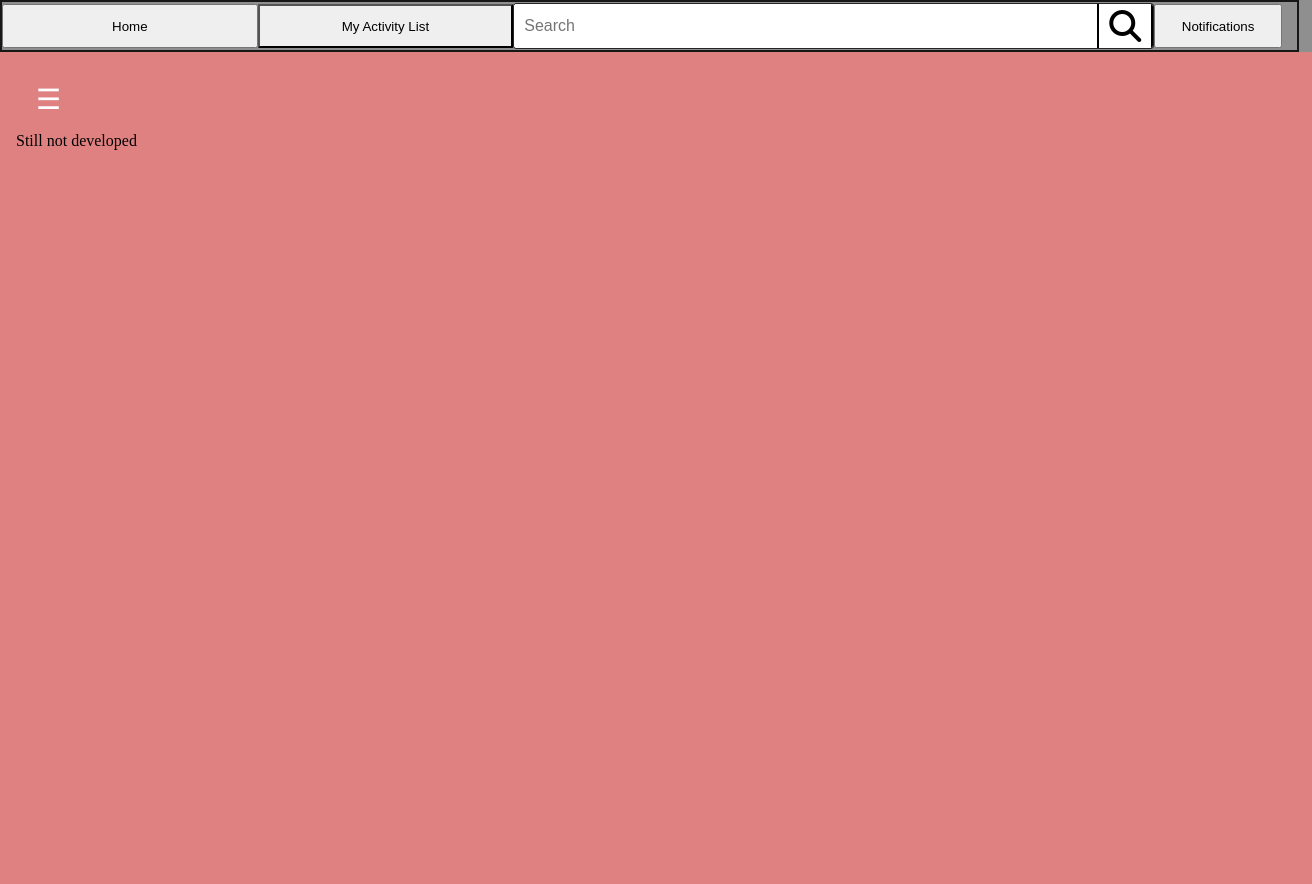
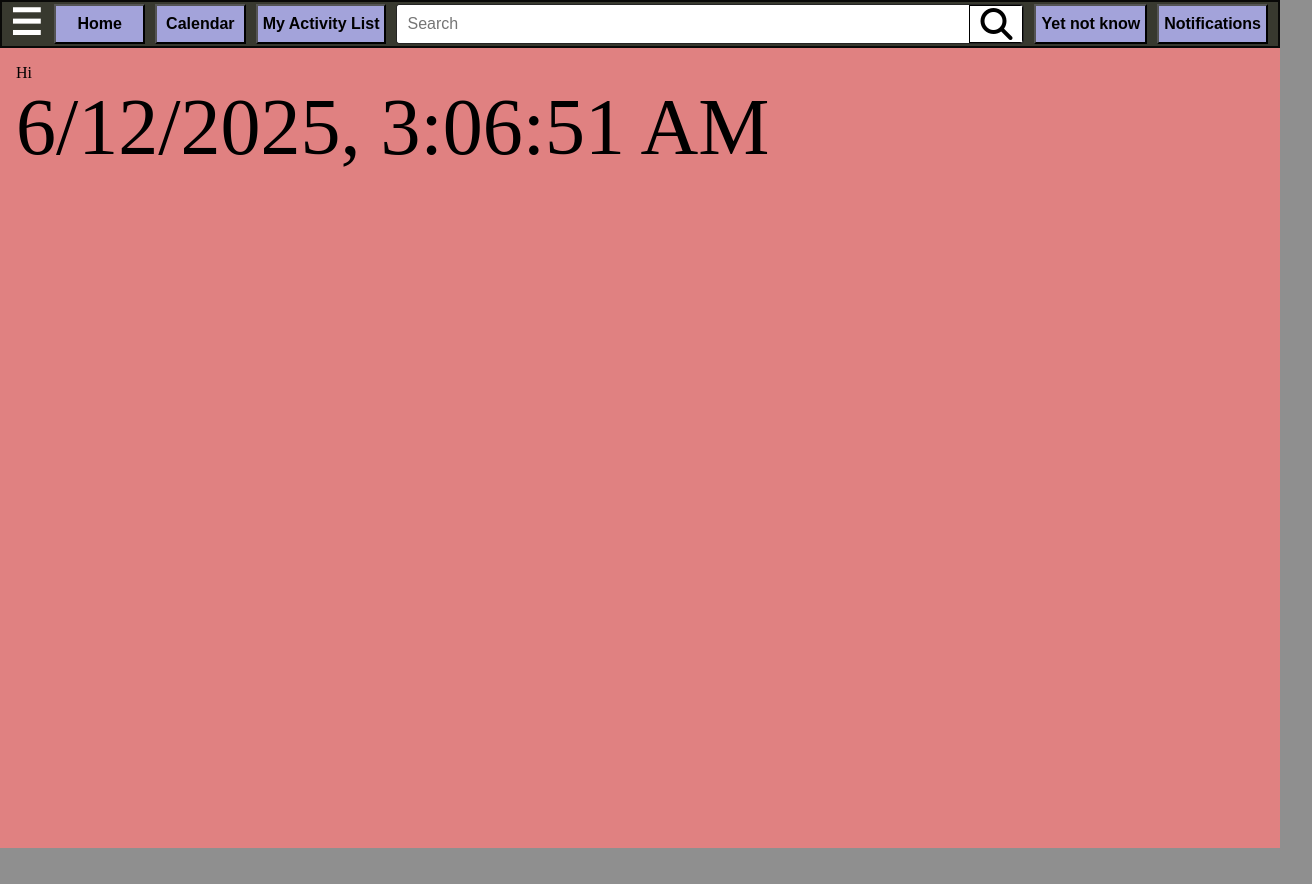
Before and after one commit to Tanaybobbili/MyDayVerse, a React (Vite) app in the folder MyActivities/: page / in a window 1280 px wide. Shown: the whole page, 1312 px wide, since content can reach past the window. After the commit the page ends 848 px from the top, so only its background shows below. Built offline with nearby package versions, Linux system fonts and the light colour scheme.

Commit message:
Adjusted the menu and navbar,added calendar and another button.

```diff
--- a/MyActivities/src/components/Home/Body/Body.css
+++ b/MyActivities/src/components/Home/Body/Body.css
@@ -6,10 +6,10 @@
     width: 100%;
     min-height: 100vh;
 }
-.pageContent{
-    margin-top: 3rem;
-}
 .sidebar{
     color:aqua;
-    top:10px;
+    top:0px;
 }
+.time{
+    font-size:5rem;
+}
--- a/MyActivities/src/components/Home/Body/Body.jsx
+++ b/MyActivities/src/components/Home/Body/Body.jsx
@@ -1,14 +1,21 @@
-import Sidebar from '../Sidebar/Sidebar.jsx';
+import { useEffect, useState } from 'react';
 import './Body.css';
 
 function Body() {
+    const [time, setTime] = useState(new Date());
+
+    useEffect(() => {
+        const timer = setInterval(() => {
+            setTime(new Date());
+        }, 1000);
+
+        return () => clearInterval(timer);
+    }, []);
+
     return (
         <div className="page">
-            <Sidebar />
-            <div className="pageContent">
-                <p>Still not developed</p>
-            </div>
-
+            <p>Hi</p>
+            <p className="time">{time.toLocaleString()}</p>
         </div>
     );
 }
--- a/MyActivities/src/components/Home/Header/Navbar.jsx
+++ b/MyActivities/src/components/Home/Header/Navbar.jsx
@@ -1,25 +1,67 @@
-import {useNavigate} from 'react-router-dom'
+// Navbar.jsx
+import { useNavigate } from 'react-router-dom';
+import React, { useState, useEffect } from 'react';
+import Sidebar from '../Sidebar/Sidebar.jsx';
+
 function Navbar() {
+    const [isSidebarOpen, setIsSidebarOpen] = useState(false);
     const navigate = useNavigate();
-    const handleMyActivityButton = () => {
-        navigate('/myactivities');
-    }
-    const handleHomeButton = () => {
-        navigate('/');
-    }
-    return (<div className = "navbar">
-        <button className = "homebutton" onClick={()=>{handleHomeButton()}}>
-            Home
-        </button>
-        <button className="activities-page-button" onClick={()=>{handleMyActivityButton()}}>
-            My Activity List
-        </button>
-        <div className="search-container"><input id="searchbar" className="searchbar" type="text" placeholder="Search" />
-            <label className="search-icon" htmlFor="searchbar"><i className="fa fa-search"></i></label>
-        </div>
 
+    const toggleSidebar = () => setIsSidebarOpen(!isSidebarOpen);
+    const closeSidebar = () => setIsSidebarOpen(false);
 
-        <button className="notificationsbutton">Notifications</button>
-    </div>)
+    // Close sidebar on click outside
+    useEffect(() => {
+        const handleClickOutside = (event) => {
+            if (
+                isSidebarOpen &&
+                !event.target.closest('.sidebar') &&
+                !event.target.closest('.hamburger')
+            ) {
+                closeSidebar();
+            }
+        };
+
+        document.addEventListener('mousedown', handleClickOutside);
+        return () => {
+            document.removeEventListener('mousedown', handleClickOutside);
+        };
+    }, [isSidebarOpen]);
+
+    return (
+        <>
+            <div className="navbar">
+                {!isSidebarOpen && (
+                    <div className="hamburger" onClick={toggleSidebar}>
+                        &#9776;
+                    </div>
+                )}
+                <button className="homebutton" onClick={() => navigate('/')}>
+                    Home
+                </button>
+                <button className = "calendar-button">Calendar</button>
+                <button className="activities-page-button" onClick={() => navigate('/myactivities')}>
+                    My Activity List
+                </button>
+                <div className="search-container">
+                    <input
+                        id="searchbar"
+                        className="searchbar"
+                        type="text"
+                        placeholder="Search"
+                    />
+                    <label className="search-icon" htmlFor="searchbar">
+                        <i className="fa fa-search"></i>
+                    </label>
+                </div>
+                <button className="tobedecided">Yet not know </button>
+                <button className="notificationsbutton">Notifications</button>
+            </div>
+
+            {/* Render Sidebar */}
+            <Sidebar isOpen={isSidebarOpen} toggleSidebar={toggleSidebar} navigate={navigate} />
+        </>
+    );
 }
+
 export default Navbar;
--- a/MyActivities/src/components/Home/Sidebar/Sidebar.jsx
+++ b/MyActivities/src/components/Home/Sidebar/Sidebar.jsx
@@ -1,51 +1,29 @@
+// Sidebar.jsx
 import './Sidebar.css';
-import React,{useState} from 'react';
-import {useNavigate} from 'react-router-dom';
-function Sidebar() {
-    const [isOpen, setIsOpen] = useState(false);
-    const navigate = useNavigate();
-    const toggleSidebar = () => {
-        setIsOpen(!isOpen);
+
+function Sidebar({ isOpen, toggleSidebar, navigate }) {
+    const handleNav = (path) => {
+        navigate(path);
+        toggleSidebar();
     };
-    const handleMyActivityButton = () => {
-        navigate('/myactivities');
-        toggleSidebar();
-    }
-    const handleHomeButton = () => {
-        navigate('/');
-        toggleSidebar();
-    }
-    const handleNewsButton = () => {
-        navigate('/news');
-        togglesSidebar();
-    }
 
     return (
-        <div className="sidebar-container">
-            {/* Hamburger */}
-            {!isOpen && (
-                <div className="hamburger" onClick={toggleSidebar}>
-                    &#9776;
-                </div>
-            )}
-
-            {/* Sidebar */}
         <div className={`sidebar ${isOpen ? 'open' : ''}`}>
-                {/* Close Cross Mark */}
+            {/* Close button */}
             <div className="close-btn" onClick={toggleSidebar}>
                 &#9747;
             </div>
 
             <h2 className="sidebar-title">Menu</h2>
             <ul className="menu-list">
-                    <li onClick={handleHomeButton}>Home</li>
-                    <li onClick={handleMyActivityButton}>My Activities</li>
-                    <li onClick={handleNewsButton}>News</li>
+                <li onClick={() => handleNav('/')}>Home</li>
+                <li onClick={() => handleNav('/myactivities')}>My Activities</li>
+                <li onClick={() => handleNav('/news')}>News</li>
                 <li>Games Corner</li>
                 <li>Movies</li>
             </ul>
         </div>
-        </div>
     );
 }
+
 export default Sidebar;
--- a/MyActivities/src/components/pages/MyActivities.jsx
+++ b/MyActivities/src/components/pages/MyActivities.jsx
@@ -1,11 +1,9 @@
-    import Header from '../Home/Header'
-    import Sidebar from '../Home/Sidebar/Sidebar.jsx';
+    import Header from '../Home/Header' ;
     function MyActivities() {
         const lorem = "Lorem, ipsum dolor sit amet consectetur adipisicing elit. Recusandae, quisquam facilis. Maxime sed officiis expedita optio laborum, doloremque praesentium beatae, odio, sit quod obcaecati assumenda cupiditate deleniti asperiores incidunt enim."
         return (
             <>
                 <Header />
-                <Sidebar />
                 <div>
                     <p>Hi this page is still in development</p>
                     <p>{[...Array(100)].map((_,i)=>(<p key={i}>{lorem}</p>))}</p>
--- a/MyActivities/src/components/pages/Newspage.jsx
+++ b/MyActivities/src/components/pages/Newspage.jsx
@@ -1,11 +1,9 @@
-import Sidebar from '../Home/Sidebar/Sidebar.jsx';
 import Header from '../Home/Header'
 import News from '../News/News.jsx';
 function Newspage() {
     return (
         <>
             <Header />
-            <Sidebar />
             <News />
         </>
     );
--- a/MyActivities/src/index.css
+++ b/MyActivities/src/index.css
@@ -1,4 +1,14 @@
-
+*{
+  margin:0;
+  padding:0;
+}
+*, *::before, *::after {
+  box-sizing: border-box;
+}
+html, body {
+  overflow-x: hidden;
+  width: 100%;
+}
 body{
   padding:0px;
   margin:0px;
@@ -17,29 +27,67 @@ body{
     background-attachment: fixed;
   }
 }
-.navbar{
-  margin:0;
-  border:2px solid rgba(0, 0, 0, 0.841);
-  width:100%;
-  height:3rem;
-  display:flex;
+.navbar {
+  margin: 0;
+  border: 2px solid rgba(0, 0, 0, 0.841);
+  width: 100%;
+  height: 3rem;
+  display: flex;
   justify-content: space-between;
   align-items: center;
-  padding-right: 15px;
+  padding-right: 10px;
+  padding-left: 10px;
+  position: relative;
+  gap:10px;
+  background-color: rgb(56, 57, 47);
+  overflow:hidden;
+}
+.navbar button {
+  flex-shrink: 0;
+  flex: 1 1 0;
+  padding: 0 5px;
+  height: 90%;
+  background-color: #a3a3da;
+  font-weight: bold;
+  font-size: 1rem;
+  white-space: nowrap;
+}
+
+.navbar .hamburger {
+  font-size: 2.25rem;
+  font-weight:bold;
+  cursor: pointer;
+  border: 3px solid white;
+  color: white;
+  background: none;
+  border: none;
+  display:flex;
+  justify-content: center;
   position:relative;
+  top:-1px;
+  left:-2px;
+  padding:0%;
 }
-.homebutton{
-  height:90%;
-  width:20%;
+.calendar-button,
+.tobedecided,
+.homebutton,
+.activities-page-button {
+  height: 90%;
+  padding: 0 8px;
+  flex: 0 0 auto;
 }
-.activities-page-button{
-  height:90%;
-  border-radius:1px;
-  width:20%;
+
+.notificationsbutton {
+  height: 90%;
+  padding: 0 10px;
+  width:auto;
 }
-.notificationsbutton{
-  height:90%;
-  width:10%;
+.homebutton,
+.calendar-button,
+.activities-page-button,
+.tobedecided,
+.notificationsbutton {
+  flex: 1 1 0;
 }
 .search-container {
   display: flex;
@@ -67,7 +115,7 @@ body{
   align-items: center;
   justify-content: center;
   cursor: pointer;
-  border:2px solid black;
+  border:1px solid black;
 
 }
 
@@ -94,6 +142,12 @@ body{
     flex-direction: column;
     height: auto;
     align-items: stretch;
+    gap:0px;
+  }
+  .navbar .hamburger {
+    font-size: 1rem;
+    align-self: flex-start;
+    margin-bottom: 0.5rem;
   }
 
   .homebutton,
```
Lines whose indentation alone changed are shown as unchanged.
